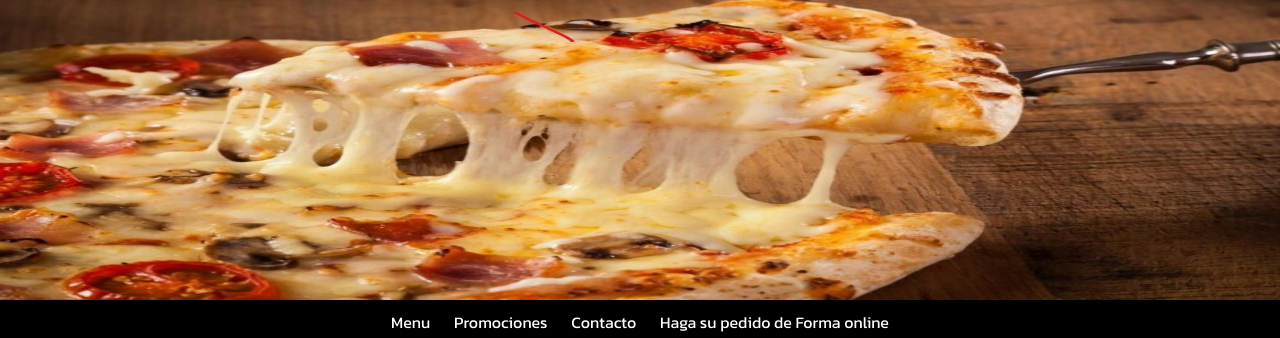
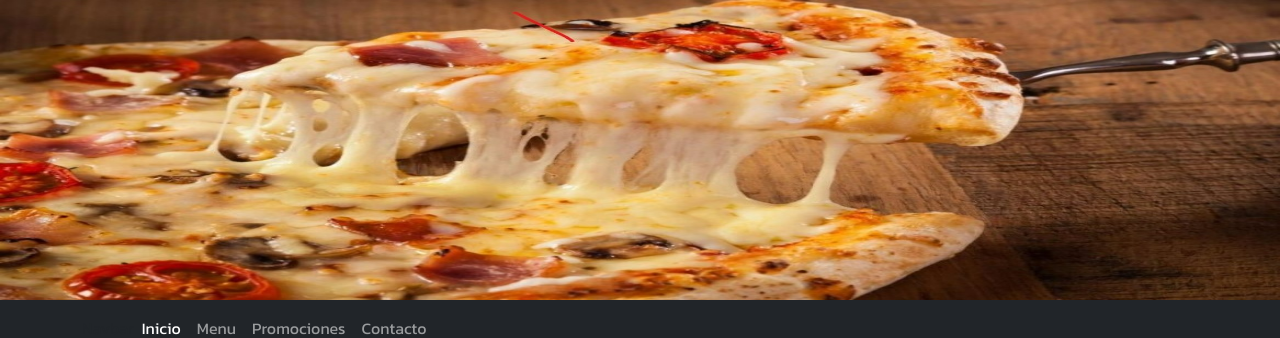
Before and after one commit to alejoani/entrega, a plain HTML site: page index.html in a window 1280 px wide. Shown: the top 338 px of the page. Drawn offline with nearby package versions, Linux system fonts and the light colour scheme.

Commit message:
pagina con agregado de nav hecho todo por boolstrap y titulo algunas clases de boolstrap

```diff
--- a/css/index.css
+++ b/css/index.css
@@ -15,39 +15,6 @@
 .header__imagen {
     width: auto;
     height: 300px;
-}
-
-.nav {
-    background-color: black;
-    text-align: center;
-}
-
-.lista__desordenada {
-    text-decoration: none;
-}
-
-.lista__desordenada__item {
-    text-decoration: none;
-    display: inline-block;
-}
-
-.lista__desordenada__item__a {
-    display: block;
-    padding: 10px;
-    color: white;
-    text-decoration: none;
-}
-
-.lista__desordenada__item__a:hover {
-    background-color: rgba(0, 255, 242, 0.329)
-}
-
-
-.section__title {
-    grid-area: titulo;
-    text-align: center;
-    font-size: 30px;
-    background-color: rgba(236, 25, 25, 0.856);
 }
 
 .section__parrafo {
--- a/css/menu.css
+++ b/css/menu.css
@@ -6,26 +6,7 @@
   height: 300px;
   width: 100%;
 }
-.nav{
-    background-color:black;
-    text-align: center;
-    }
-.lista__desordenada{
-    text-decoration: none;
-    }
-.lista__desordenada__item{
-    text-decoration: none;
-    display: inline-block;
-    }
-.lista__desordenada__item__a{
-    display: block;
-    padding: 10px;
-    color: white;
-    text-decoration: none;
-}
-.lista__desordenada__item__a:hover{
-    background-color: rgba(0, 255, 242, 0.329);
-}
+
 .tarjetitas{
     display: flex;
     justify-content: space-around;
--- a/css/pedido online.css
+++ b/css/pedido online.css
@@ -6,26 +6,7 @@
     width: 100%;
     height: 300px;
 }
-.nav{
-    background-color:black;
-    text-align: center;
-    }
-.lista__desordenada{
-    text-decoration: none;
-    }
-.lista__desordenada__item{
-    text-decoration: none;
-    display: inline-block;
-    }
-.lista__desordenada__item__a{
-    display: block;
-    padding: 10px;
-    color: white;
-    text-decoration: none;
-}
-.lista__desordenada__item__a:hover{
-    background-color: rgba(0, 255, 242, 0.329);
-}
+
 
 .body__section{
     display: flex;
--- a/css/promociones.css
+++ b/css/promociones.css
@@ -10,26 +10,6 @@
 .header__img{
     width: 100%;
     height: 300px;
-}
-.nav{
-    background-color:black;
-    text-align: center;
-    }
-.lista__desordenada{
-    text-decoration: none;
-    }
-.lista__desordenada__item{
-    text-decoration: none;
-    display: inline-block;
-    }
-.lista__desordenada__item__a{
-    display: block;
-    padding: 10px;
-    color: white;
-    text-decoration: none;
-}
-.lista__desordenada__item__a:hover{
-    background-color: rgba(0, 255, 242, 0.329)
 }
 .tarjetitas{
     display: flex;
--- a/index.html
+++ b/index.html
@@ -5,6 +5,8 @@
     <meta charset="UTF-8" />
 
     <meta name="viewport" content="width=device-width, initial-scale=1.0">
+    <link href="https://cdn.jsdelivr.net/npm/bootstrap@5.2.1/dist/css/bootstrap.min.css" rel="stylesheet" />
+    <script src="https://cdn.jsdelivr.net/npm/bootstrap@5.2.1/dist/js/bootstrap.bundle.min.js" ></script>
 
     <link rel="stylesheet" href="./css/index.css">
     <link rel="shortcut icon" href="./asset/favicon.ico" type="image/x-icon">
@@ -13,7 +15,7 @@
 
 </head>
 
-<body>
+<body class=".container">
     <main class="main">
         <div class="encabezado">
             <header class="header">
@@ -22,32 +24,36 @@
                     alt="Imagen Encabezado">
 
 
-        <nav class="nav">
-
-            <ul class="lista__desordenada">
-                <li class="lista__desordenada__item">
-                    <a class="lista__desordenada__item__a" href="./paginas/menu.html">Menu</a>
+                    <nav class="navbar navbar-expand-lg bg-dark navbar-dark">
+                        <div class="container />
+                        <a class="navbar-brand" href="./index.html">Navbar</a>
+                          <button class="navbar-toggler" type="button" data-bs-toggle="collapse" data-bs-target="#navbarSupportedContent" aria-controls="navbarSupportedContent" aria-expanded="false" aria-label="Toggle navigation">
+                            <span class="navbar-toggler-icon"></span>
+                          </button>
+                          <div class="collapse navbar-collapse" id="navbarSupportedContent">
+                            <ul class="navbar-nav me-auto mb-2 mb-lg-0">
+                              <li class="nav-item">
+                                <a class="nav-link active" aria-current="page" href="./index.html">Inicio</a>
                               </li>
-                <li class="lista__desordenada__item">
-                    <a class="lista__desordenada__item__a" href="./paginas/promociones.html">Promociones</a>
+                              <li class="nav-item">
+                                <a class="nav-link" href="./paginas/menu.html">Menu</a>
                               </li>
-                <li class="lista__desordenada__item">
-                    <a class="lista__desordenada__item__a" href="./paginas/contacto.html">Contacto</a>
+                              <li class="nav-item">
+                                <a class="nav-link" href="./paginas/promociones.html">Promociones</a>
                               </li>
-                <li class="lista__desordenada__item">
-                    <a class="lista__desordenada__item__a" href="./paginas/pedido online.html">Haga su pedido de Forma
-                        online</a>
+                              <li class="nav-item">
+                                <a class="nav-link" href="./paginas/contacto.html">Contacto</a>
                               </li>
                             </ul>
-
+                          </div>
+                        </div>
                       </nav>
     </div>
 
         </header>
 
-
         <section class="section">
-            <h1 class="section__title">Pizza Paraiso</h1>
+            <h1 class="display-5 text-light bg-danger">PIZZA PARAISO</h1>
             <p class="section__parrafo">Una empresa con más de un año de experiencia dedicada a la preparación de
                 exquisitos platos como la pizza, utilizando ingredientes de primera calidad, para liderar el sector
                 gastronómico de las pizzerías.</p>
@@ -60,7 +66,7 @@
                 <div class="informacion">
                     <h4 class="tarjetita__title">Promocion Pizza 1</h4>
                     <p class="tarjetita__texto">Pizza Cuatro queso, con tomate</p>
-                    <a class="tarjetita__a" href="./paginas/promociones.html">Pedir Promocion</a>
+                    <a class="tarjetita__a btn" href="./paginas/promociones.html">Pedir Promocion</a>
                 </div>
             </div>
             <div class="tarjetita">
@@ -68,7 +74,7 @@
                 <div class="informacion">
                     <h4 class="tarjetita__title">Promocion Pizza 2</h4>
                     <p class="tarjetita__texto">Nuevo invento de la casa</p>
-                    <a class="tarjetita__a" href="./paginas/promociones.html">Pedir Promocion</a>
+                    <a class="tarjetita__a btn" href="./paginas/promociones.html">Pedir Promocion</a>
                 </div>
             </div>
             <div class="tarjetita">
@@ -77,7 +83,7 @@
                 <div class="informacion">
                     <h4 class="tarjetita__title">Promocion Pizza 3</h4>
                     <p class="tarjetita__texto">Pizza Jamon y queso,Promocion</p>
-                    <a class="tarjetita__a" href="./paginas/promociones.html">Pedir Promocion</a>
+                    <a class="tarjetita__a btn" href="./paginas/promociones.html">Pedir Promocion</a>
                 </div>
             </div>
         </section>
```
Also changed, not shown: paginas/contacto.html (+21 -14 lines), paginas/menu.html (+20 -14 lines), paginas/pedido online.html (deleted, +0 -76 lines), paginas/promociones.html (+21 -14 lines). Lines whose indentation alone changed are shown as unchanged.
